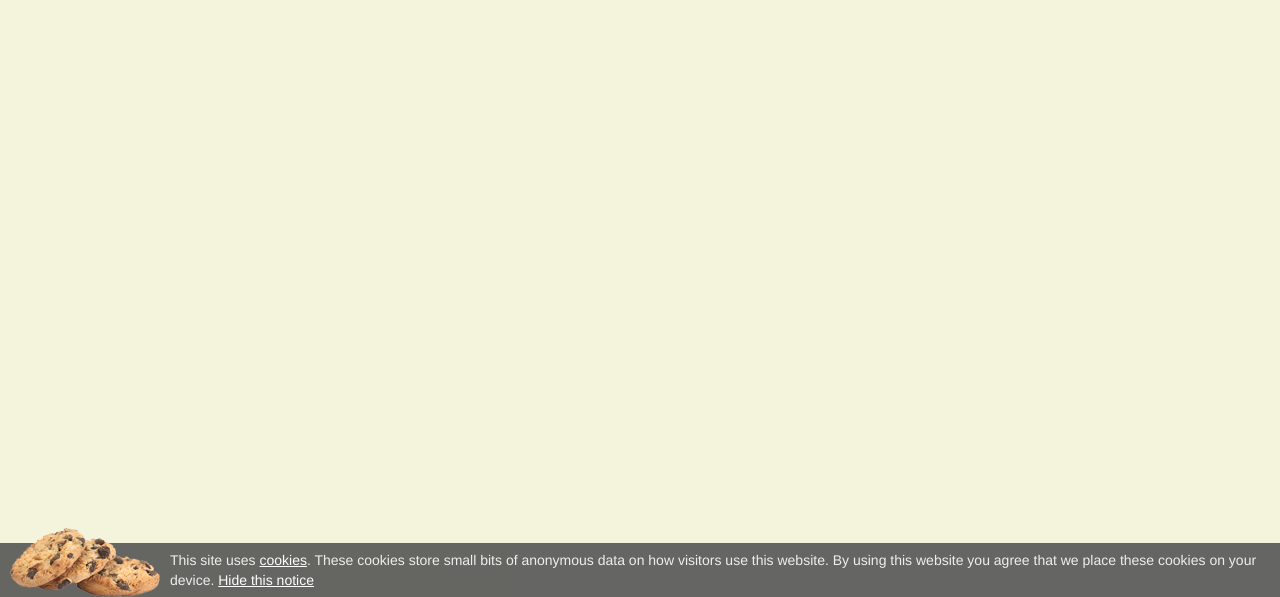
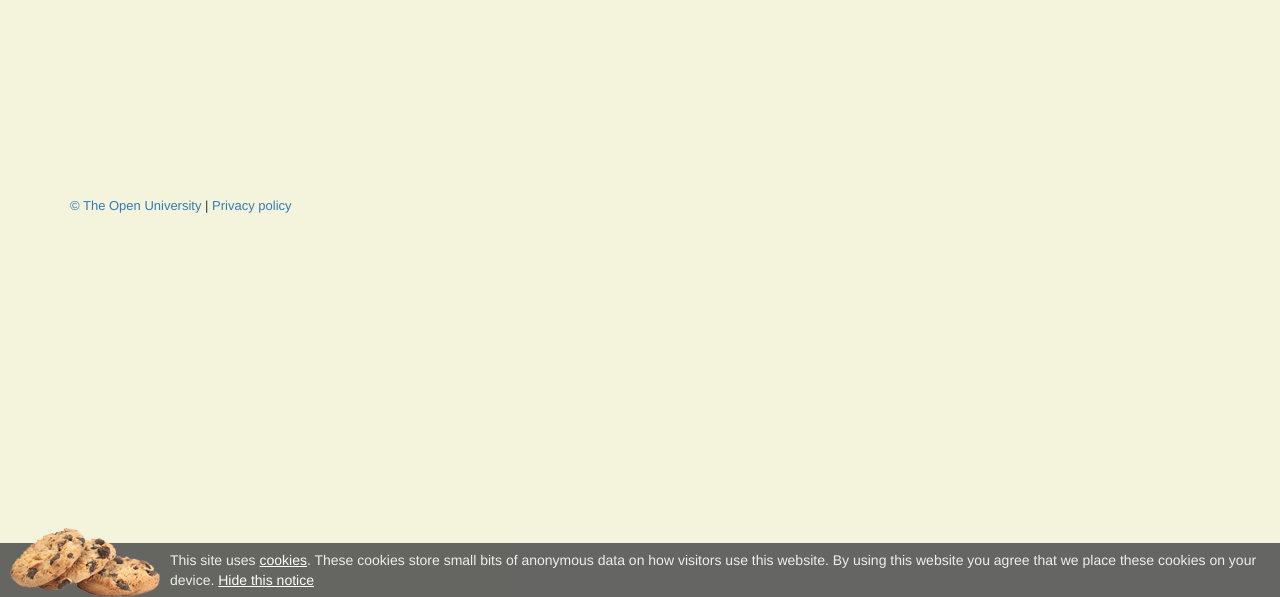
Before and after one commit to IET-OU/jisc-workload, a PHP site: template site/templates/default.php in a window 1280 px wide. Shown: the part 203-800 px from the top of the page. Run offline with PHP 8.4, Linux system fonts and the light colour scheme; the template is opened without the code that fills it, so the values that code supplies are empty.

Commit message:
Bug #7, add link to OU privacy policy in site footer [iet:10993886]
* Plus, GDPR heading/link in README

```diff
--- a/css/styles.css
+++ b/css/styles.css
@@ -252,3 +252,7 @@ th.tuition,.segment.tuition {
 .chart .row {
     margin-bottom: 5px;
 }
+
+#site-footer {
+    font-size: small;
+}
--- a/site/templates/default.php
+++ b/site/templates/default.php
@@ -58,6 +58,13 @@
             <div class="container">
                 <div class="row">
                     <div class="col-xs-12">
+
+                      <p>
+                        <a href="https://www.open.ac.uk">&copy; The Open University</a>
+                        |
+                        <a href="https://www.open.ac.uk/privacy">Privacy policy</a>
+                      </p>
+
                         <?php
                             $this->renderRegion('footer');
                         ?>
```
Also changed, not shown: README.md.
